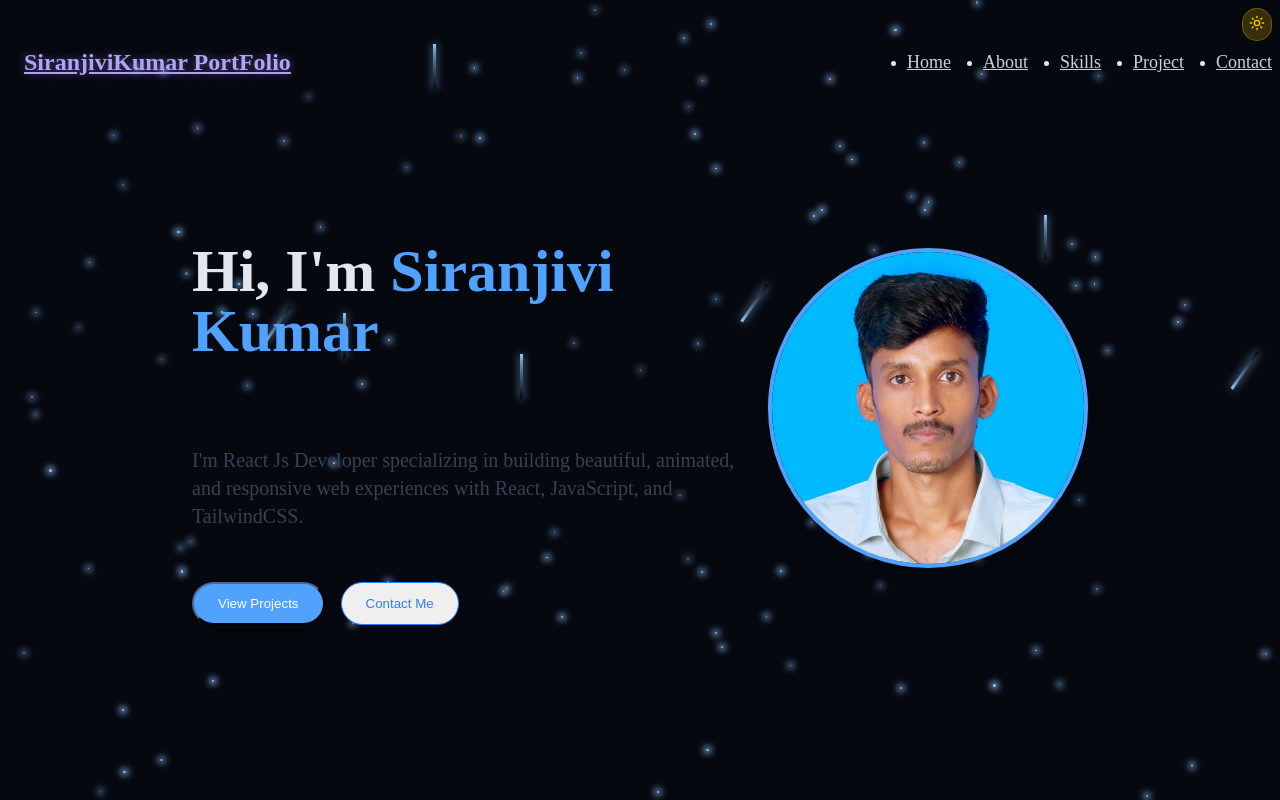
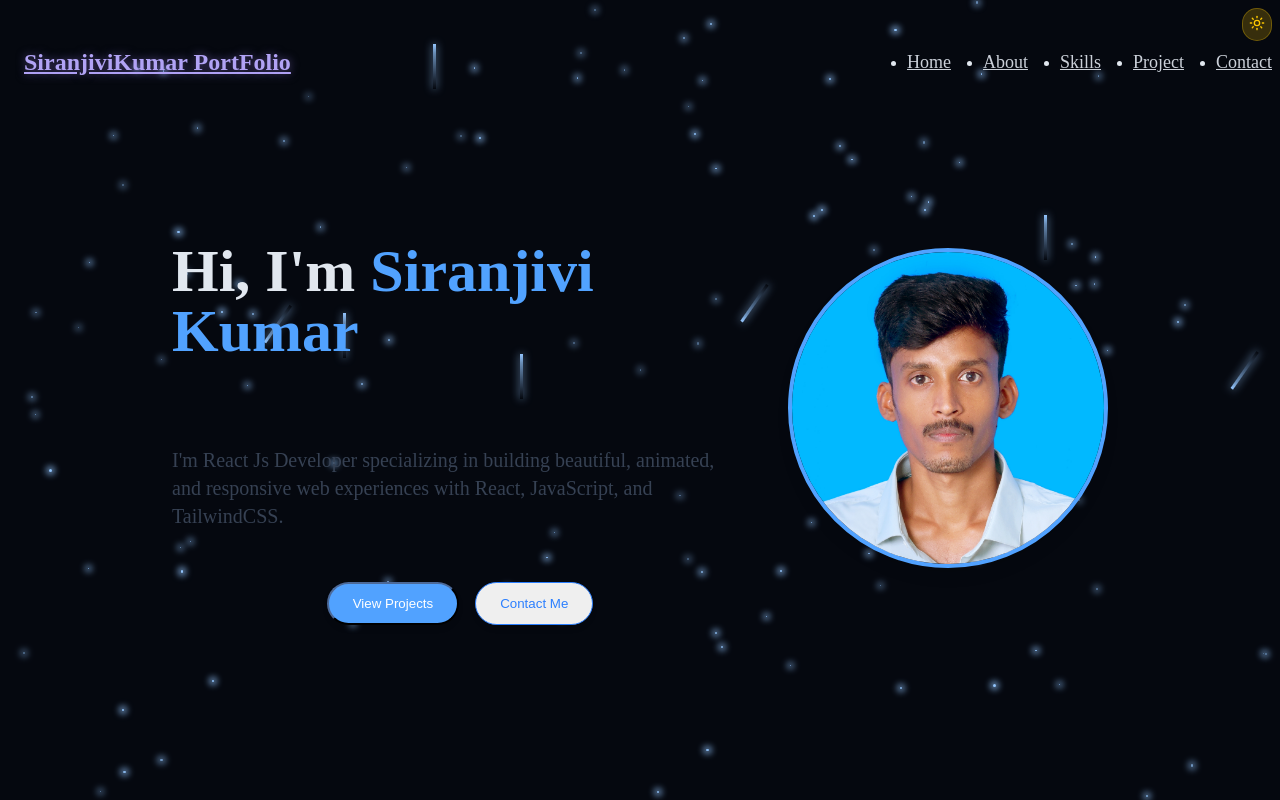
Before and after one commit to siranjivikumar88/siranjiviKumar-portfolio, a React (Vite) app: page / in a window 1280 px wide. Shown: the top 800 px of the page. Built offline with nearby package versions, Linux system fonts and the light colour scheme.

Commit message:
Refactor HeroSection layout and style

```diff
--- a/src/components/HeroSection.jsx
+++ b/src/components/HeroSection.jsx
@@ -20,11 +20,11 @@ const HeroSection = ({ setActiveSection }) => {
   }, []);
 
   return (
-    <section className="relative w-full h-screen flex items-center justify-center px-6 md:px-20">
+  <section className="relative w-full h-auto md:h-screen flex flex-col md:flex-row items-center justify-center px-6 md:px-20 gap-10 ">
 
       {/* Left */}
       <Motion.div
-        className="flex flex-col gap-4 text-center md:text-left max-w-xl z-10"
+  className="flex flex-col  items-center justify-center gap-4 text-center md:text-left max-w-xl z-10 order-2 md:order-1 pt-0 md:pt-36 lg:pt-0"
         initial={{ opacity: 0, y: 40 }}
         animate={{ opacity: 1, y: 0 }}
         transition={{ duration: 1 }}
@@ -72,7 +72,7 @@ const HeroSection = ({ setActiveSection }) => {
 
       {/* Profile Image */}
       <Motion.div
-        className="hidden md:flex z-10 items-center justify-center"
+  className="flex items-center justify-center order-1 md:order-2 pt-18  md:pt-0"
         initial={{ opacity: 0, scale: 0.8 }}
         animate={{ opacity: 1, scale: 1 }}
         transition={{ duration: 1.1 }}
@@ -80,7 +80,7 @@ const HeroSection = ({ setActiveSection }) => {
         <img
           src="/profilePic.jpg"
           alt="Profile"
-          className="w-80 h-80 rounded-full border-4 border-blue-400 shadow-lg object-cover object-[center_-0px]"
+  className="w-44 h-44 md:w-80 md:h-80 rounded-full border-4 border-blue-400 shadow-lg object-cover object-top mx-auto"
         />
       </Motion.div>
     </section>
```
